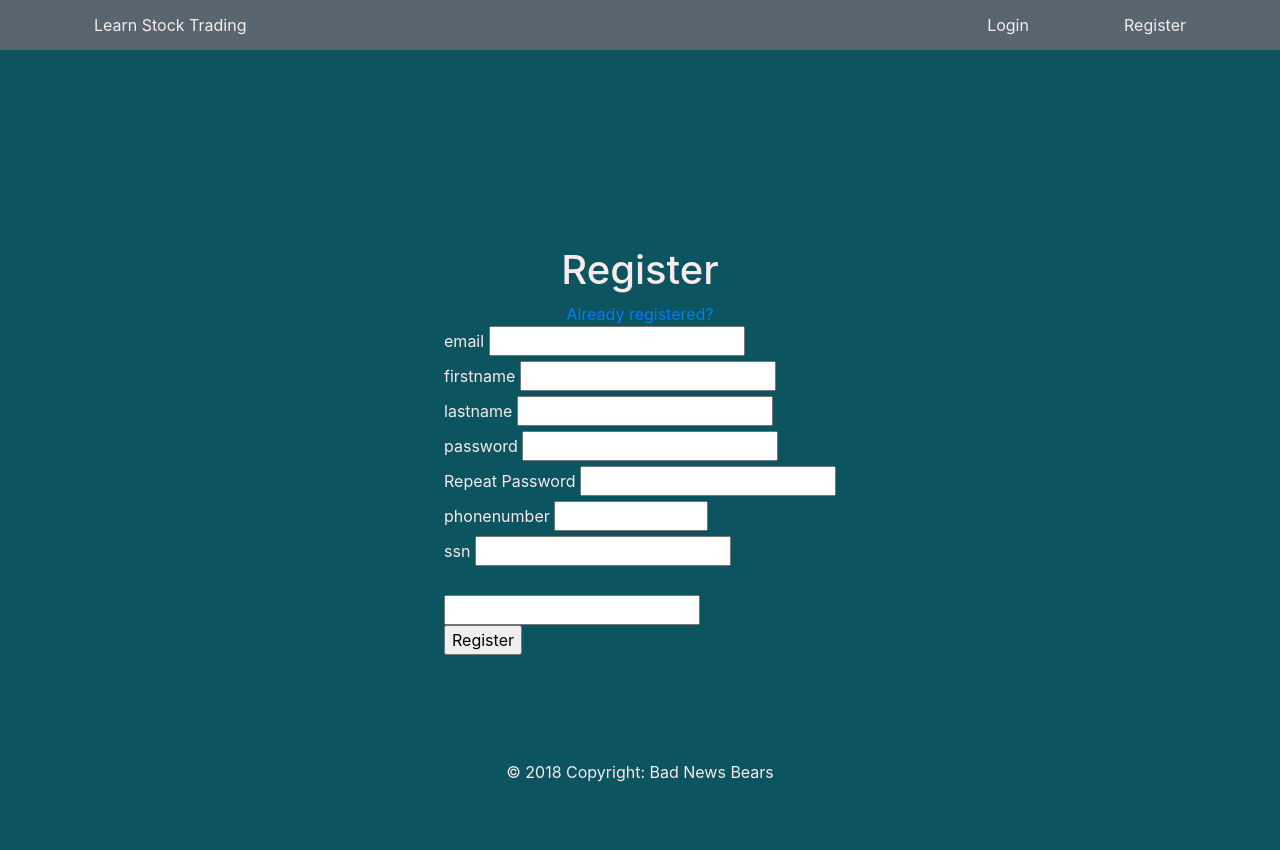
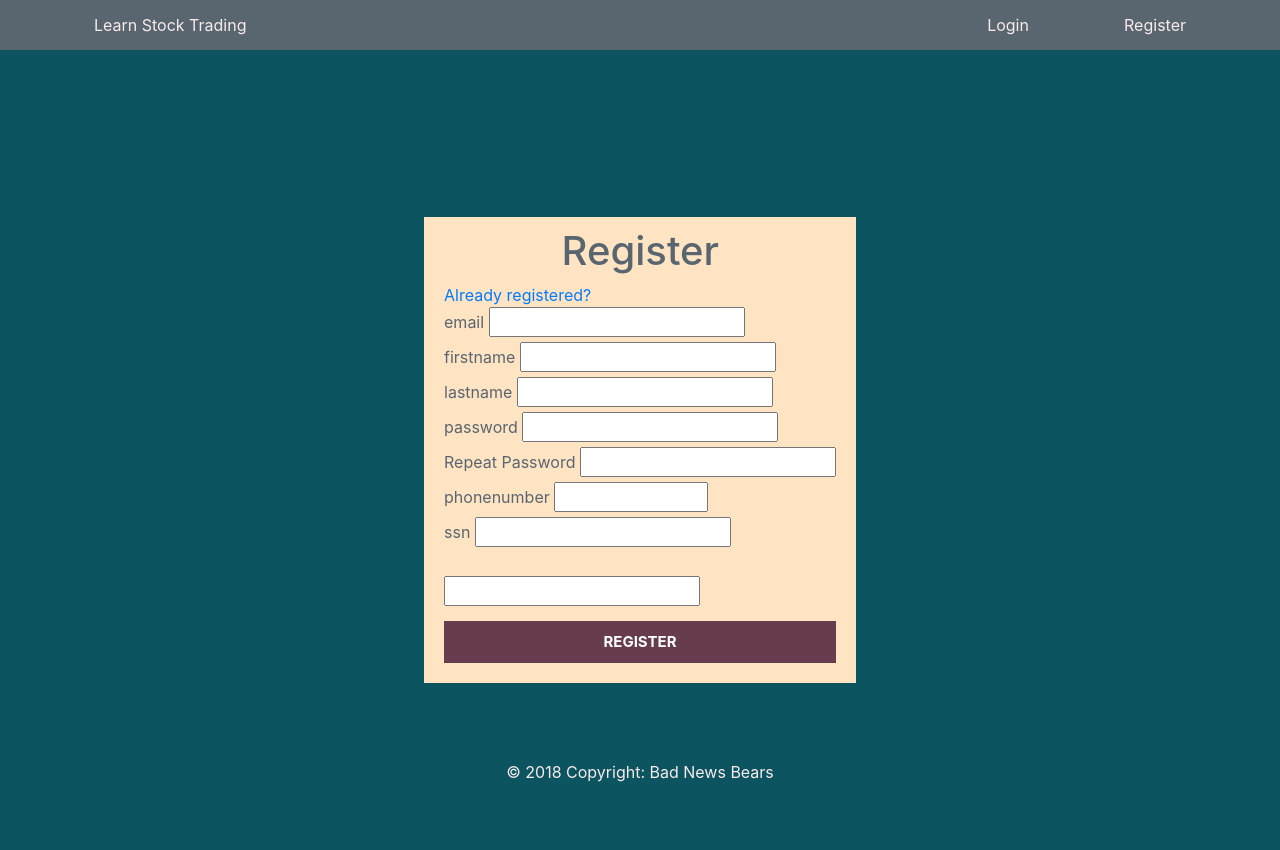
Before and after one commit to ShyamW/StockTradingApp, a Flask app: template templates/register.html in a window 1280 px wide. Run offline with Flask 2, Linux system fonts and the light colour scheme; the template is opened without the code that fills it: values that come from a table or form of the project are taken from there, others are empty; parts of the project's set-up code (start-up, migrations or seed data) failed here and were passed over; some libraries are stand-ins or nearby versions.

Commit message:
form register interface

```diff
--- a/static/general.css
+++ b/static/general.css
@@ -11,6 +11,31 @@
     text-align: center;
     border-radius: 25px;
 }
+
+
+#button-blue{
+    margin-top: 15px;
+    float:left;
+    width: 100%;
+    border-style:none;
+    cursor:pointer;
+    background-color: #673C4F;
+    color:white;
+    font-size:15px;
+    padding-top:10px;
+    padding-bottom:10px;
+    -webkit-transition: all 0.3s;
+    -moz-transition: all 0.3s;
+    transition: all 0.3s;
+    margin-top: 15px;
+    font-weight:700;
+}
+
+#button-blue:hover{
+    background-color:#83B5D1;
+    color: white;
+}
+
 
 .closebtn {
   	margin-left: 15px;
@@ -48,10 +73,16 @@
     text-align:left;
     padding-left:5%;
 }
+
 #far-right-topbar{
     width:20%;
     text-align:right;
     padding-right:5%;
+}
+
+.form-container{
+    background-color: #ffe4c4;
+    padding:10px 20px 20px 20px;
 }
 
 .topbar {
@@ -72,6 +103,14 @@
 .topbar-link:hover {
   color: #F7EBEC;
     background-color:#0c5460;
+}
+
+.form-register-header{
+    color:#59656F;
+}
+
+#form-register{
+    margin-left:30%;
 }
 
 .welcome{
--- a/templates/register.html
+++ b/templates/register.html
@@ -2,7 +2,8 @@
 {% block title %}Register{% endblock %}
 {% block content %}
     <div class="register-flex">
-    <h1>Register</h1>
+        <div class="form-container form-register-header">
+            <h1 id = "form-register">Register</h1>
             <a href="/login">Already registered?</a>
             <form name="registerForm" action="/register" method="POST">
                 {{ form.hidden_tag() }}
@@ -30,7 +31,10 @@
                     {% endfor %}
                 {{ captcha() }} <br>
                 <input type="text" name="captcha"> <br>
-        <input type="submit" value="Register">
+                <div class="submit">
+                    <input type="submit" value="REGISTER" id="button-blue"/>
+                </div>
             </form>
         </div>
+    </div>
 {% endblock %}
```
Also changed, not shown: Models/test.db. Lines whose indentation alone changed are shown as unchanged.
